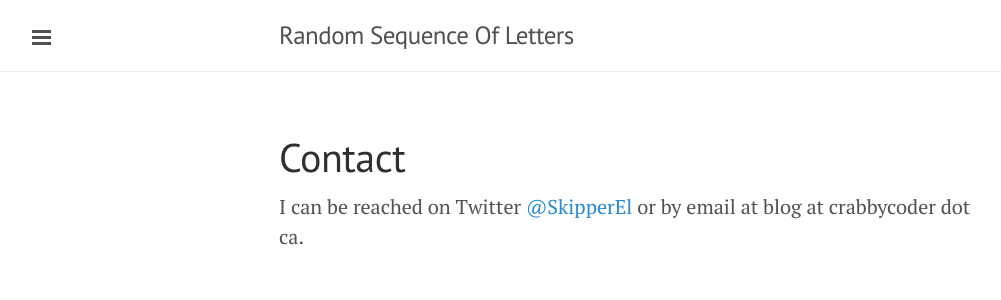
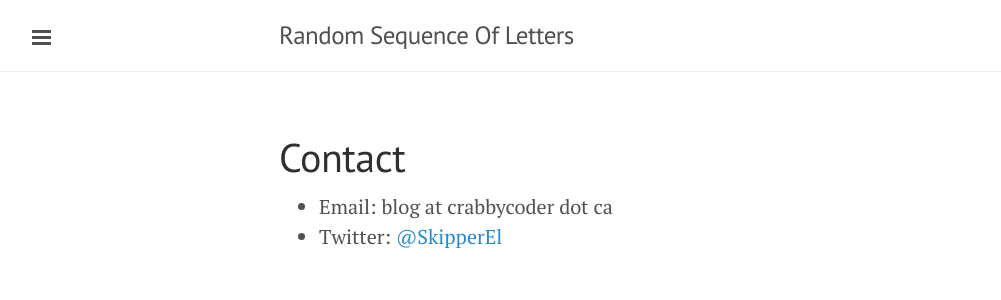
Before and after one commit to SkipperEl/SkipperEl.github.io, a Jekyll site: the page built from contact.md, in a window 1280 px wide. Shown: the top 300 px of the page, without its empty margins (1-1002 px from the left). Built offline with Jekyll 4.4.1, drawn with Linux system fonts in a browser that asks for light colours; Markdown is read by kramdown in place of the engine named in the settings.

Commit message:
Clean up contact info.

```diff
--- a/contact.md
+++ b/contact.md
@@ -3,4 +3,5 @@ layout: page
 title: Contact
 ---
 
-I can be reached on Twitter [@SkipperEl](https://twitter.com/SkipperEl) or by email at blog at crabbycoder dot ca.
+* Email: blog at crabbycoder dot ca
+* Twitter: [@SkipperEl](https://twitter.com/SkipperEl)
```
